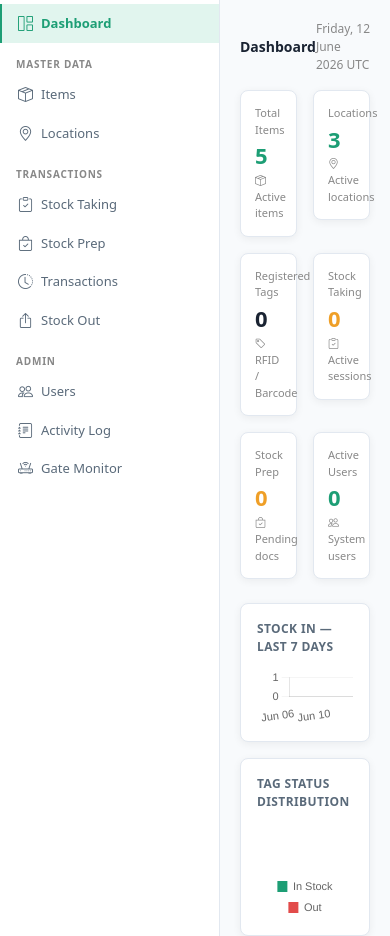
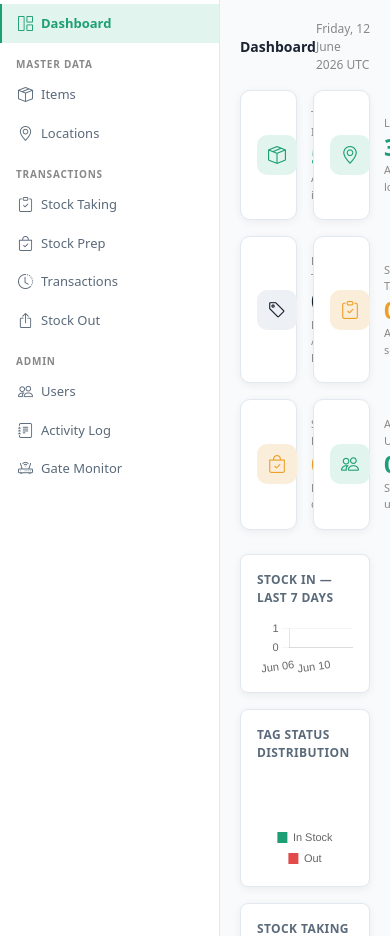
Before and after one commit to zuxua23/invenscan-backend, an ASP.NET Core app: page / in a window 390 px wide. Shown: the part 56-992 px from the top of the page. Run offline with ASP.NET Core 8, Linux system fonts and the light colour scheme; the visitor is signed in with stand-in values (Sample User, id 1); some libraries are stand-ins or nearby versions.

Commit message:
Redesign dashboard KPI cards with icon + equal height layout
Each card now has a colored icon badge on the left, equal height via h-100 flexbox,
and responsive breakpoints col-6/col-md-4/col-xl-2

https://claude.ai/code/session_01AdK53osErrXMozxUGEhDcc

```diff
--- a/Views/HomeWeb/Index.cshtml
+++ b/Views/HomeWeb/Index.cshtml
@@ -8,46 +8,64 @@
 </div>
 
 <div class="row g-3 mb-4">
-    <div class="col-6 col-xl-2">
+    <div class="col-6 col-md-4 col-xl-2">
         <div class="kpi-card">
+            <div class="kpi-icon ic-teal"><i class="bi bi-box-seam"></i></div>
+            <div class="kpi-body">
                 <div class="kpi-label">Total Items</div>
                 <div class="kpi-value is-teal">@Model.TotalItems</div>
-            <div class="kpi-sub"><i class="bi bi-box-seam me-1"></i>Active items</div>
+                <div class="kpi-sub">Active items</div>
             </div>
         </div>
-    <div class="col-6 col-xl-2">
+    </div>
+    <div class="col-6 col-md-4 col-xl-2">
         <div class="kpi-card">
+            <div class="kpi-icon ic-teal"><i class="bi bi-geo-alt"></i></div>
+            <div class="kpi-body">
                 <div class="kpi-label">Locations</div>
                 <div class="kpi-value is-teal">@Model.TotalLocations</div>
-            <div class="kpi-sub"><i class="bi bi-geo-alt me-1"></i>Active locations</div>
+                <div class="kpi-sub">Active locations</div>
             </div>
         </div>
-    <div class="col-6 col-xl-2">
+    </div>
+    <div class="col-6 col-md-4 col-xl-2">
         <div class="kpi-card">
+            <div class="kpi-icon ic-navy"><i class="bi bi-tag"></i></div>
+            <div class="kpi-body">
                 <div class="kpi-label">Registered Tags</div>
                 <div class="kpi-value">@Model.TotalTags</div>
-            <div class="kpi-sub"><i class="bi bi-tag me-1"></i>RFID / Barcode</div>
+                <div class="kpi-sub">RFID / Barcode</div>
             </div>
         </div>
-    <div class="col-6 col-xl-2">
+    </div>
+    <div class="col-6 col-md-4 col-xl-2">
         <div class="kpi-card">
+            <div class="kpi-icon ic-warn"><i class="bi bi-clipboard-check"></i></div>
+            <div class="kpi-body">
                 <div class="kpi-label">Stock Taking</div>
                 <div class="kpi-value is-warn">@Model.ActiveStockTakingSessions</div>
-            <div class="kpi-sub"><i class="bi bi-clipboard-check me-1"></i>Active sessions</div>
+                <div class="kpi-sub">Active sessions</div>
             </div>
         </div>
-    <div class="col-6 col-xl-2">
+    </div>
+    <div class="col-6 col-md-4 col-xl-2">
         <div class="kpi-card">
+            <div class="kpi-icon ic-warn"><i class="bi bi-bag-check"></i></div>
+            <div class="kpi-body">
                 <div class="kpi-label">Stock Prep</div>
                 <div class="kpi-value is-warn">@Model.PendingStockPrepDocs</div>
-            <div class="kpi-sub"><i class="bi bi-bag-check me-1"></i>Pending docs</div>
+                <div class="kpi-sub">Pending docs</div>
             </div>
         </div>
-    <div class="col-6 col-xl-2">
+    </div>
+    <div class="col-6 col-md-4 col-xl-2">
         <div class="kpi-card">
+            <div class="kpi-icon ic-teal"><i class="bi bi-people"></i></div>
+            <div class="kpi-body">
                 <div class="kpi-label">Active Users</div>
                 <div class="kpi-value is-teal">@Model.TotalUsers</div>
-            <div class="kpi-sub"><i class="bi bi-people me-1"></i>System users</div>
+                <div class="kpi-sub">System users</div>
+            </div>
         </div>
     </div>
 </div>
--- a/wwwroot/css/invenscan.css
+++ b/wwwroot/css/invenscan.css
@@ -308,23 +308,41 @@ body {
 /* ── KPI Cards ────────────────────────────────── */
 .kpi-card {
   background: var(--white);
-  border: 1px solid var(--border);
-  border-radius: 8px;
-  padding: 14px;
+  border: 0.5px solid var(--border);
+  border-radius: 10px;
+  padding: 16px;
+  height: 100%;
+  display: flex;
+  align-items: center;
+  gap: 14px;
   box-shadow: var(--card-shadow);
 }
-.kpi-label { font-size: 11px; color: var(--text-hint); font-weight: 500; }
+.kpi-icon {
+  width: 40px;
+  height: 40px;
+  border-radius: 10px;
+  display: flex;
+  align-items: center;
+  justify-content: center;
+  font-size: 18px;
+  flex-shrink: 0;
+}
+.kpi-icon.ic-teal    { background: var(--teal-bg);    color: var(--teal); }
+.kpi-icon.ic-warn    { background: var(--warning-bg); color: var(--warning); }
+.kpi-icon.ic-danger  { background: var(--danger-bg);  color: var(--danger); }
+.kpi-icon.ic-navy    { background: #edf0f4;            color: var(--navy); }
+.kpi-body { flex: 1; min-width: 0; }
+.kpi-label { font-size: 11px; color: var(--text-hint); font-weight: 500; margin-bottom: 2px; }
 .kpi-value {
-  font-size: 22px;
+  font-size: 24px;
   font-weight: 700;
-  line-height: 1.2;
-  margin: 4px 0;
+  line-height: 1.1;
   color: var(--navy);
 }
-.kpi-value.is-teal  { color: var(--teal); }
-.kpi-value.is-warn  { color: var(--warning); }
+.kpi-value.is-teal   { color: var(--teal); }
+.kpi-value.is-warn   { color: var(--warning); }
 .kpi-value.is-danger { color: var(--danger); }
-.kpi-sub { font-size: 11px; color: var(--text-hint); }
+.kpi-sub { font-size: 11px; color: var(--text-hint); margin-top: 2px; }
 
 /* ── Badges ───────────────────────────────────── */
 .badge-teal, .badge-danger, .badge-warning, .badge-gray, .badge-navy {
```
Lines whose indentation alone changed are shown as unchanged.
